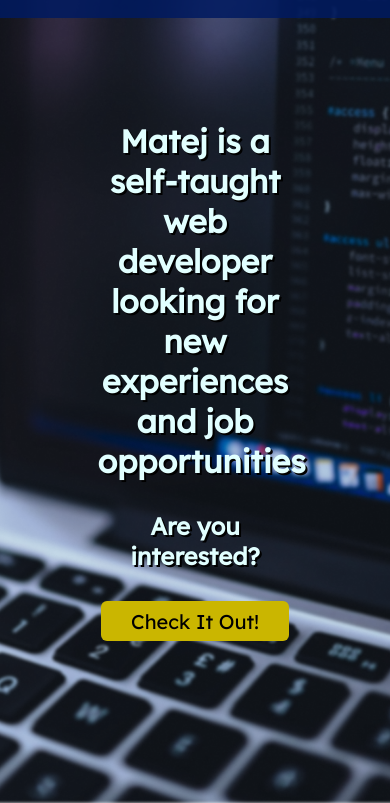
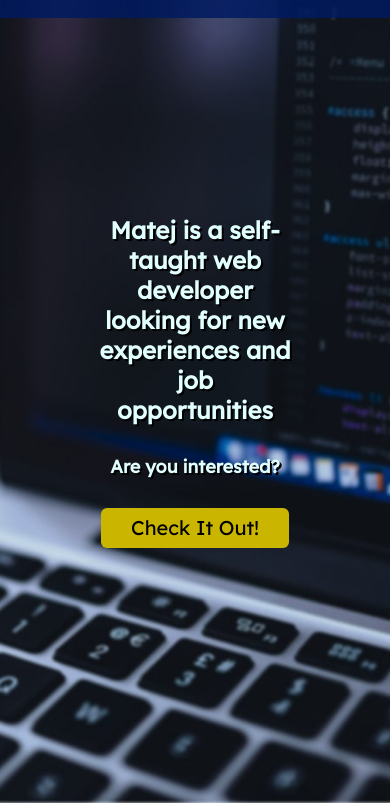
Before and after one commit to prale42/Portfolio, a plain HTML site: page index.html in a window 390 px wide. Shown: the part 41-844 px from the top of the page. Drawn offline with Linux system fonts and the light colour scheme.

Commit message:
media querie

```diff
--- a/css/style.scss
+++ b/css/style.scss
@@ -73,11 +73,13 @@ $menuOverlayColor: rgba(
 			min-height: 40px;
 			background-color: #cab600;
 			border-style: none;
+			text-align: center;
 			a {
 				color: inherit;
 				text-decoration: none;
 				font-size: 20px;
-				padding: 30px;
+				padding: 0 30px;
+				align-content: center;
 			}
 		}
 	}
@@ -127,3 +129,20 @@ $menuOverlayColor: rgba(
 	align-self: center;
 	justify-self: center;
 }
+
+
+@media (max-width: 720px){
+	.container .text-inner{
+		h1{
+		font-size: 24px;
+		}
+		h2{
+			font-size: 18px;
+		}
+
+		a{
+			font-size: 18px;
+			text-align: center;
+		}
+	}
+}
--- a/index.html
+++ b/index.html
@@ -35,7 +35,7 @@
 			<div class="main">
 				<img
 					class="bg-pic"
-					src="./img/landing-page-pic.png"
+					src="./img/landing-page-pic.jpg"
 					alt="background pic"
 				/>
 				<div class="text">
@@ -45,7 +45,7 @@
 							and job opportunities
 						</h1>
 						<h2>Are you interested?</h2>
-						<button><a href="about.html">Check It Out!</a></button>
+						<button><a href="about.html"><span>Check It Out!</span></a></button>
 					</div>
 				</div>
 			</div>
```
Also changed, not shown: css/style.css, img/landing-page-pic.jpg (added), 1 other file.
